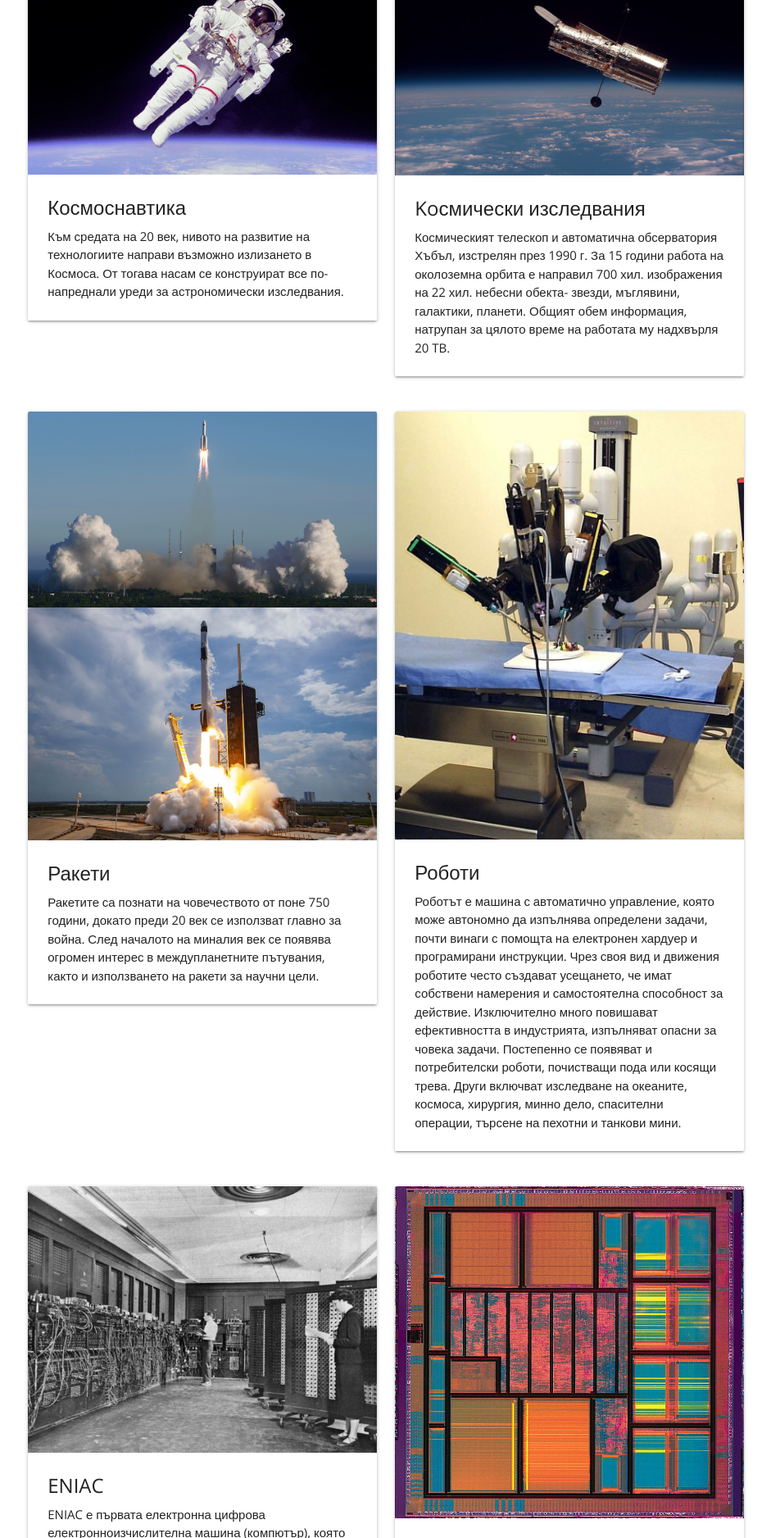
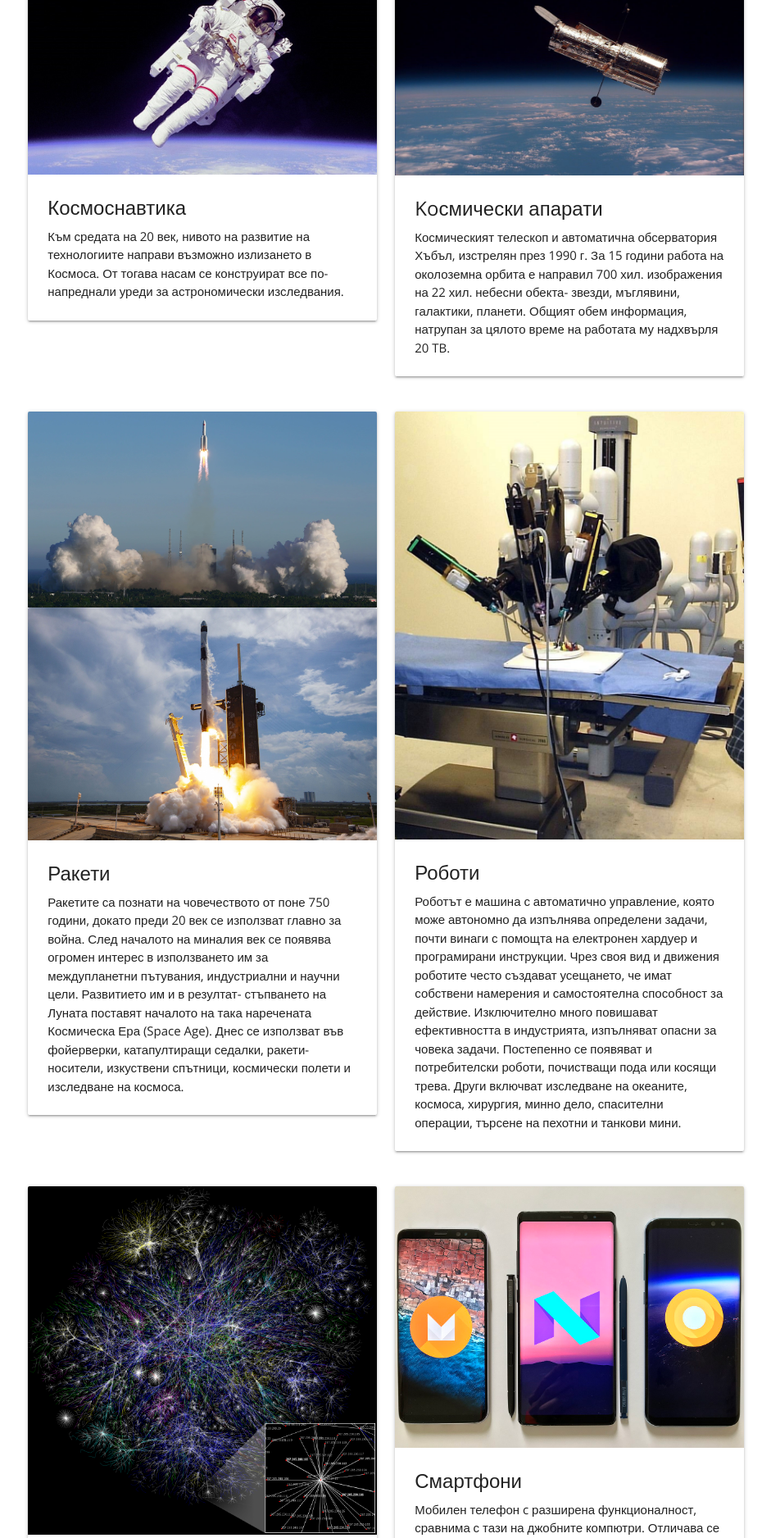
Before and after one commit to kristiyanivanovx/20-cent-tech, a PHP site: page /index.html in a window 1280 px wide. Shown: the part 716-2592 px from the top of the page at 82% size, without its empty margins (169-1110 px from the left). Run offline with PHP 8.4, Linux system fonts and the light colour scheme.

Commit message:
add content, webmanifest and overall css improvements

```diff
--- a/index.html
+++ b/index.html
@@ -10,6 +10,7 @@
 	<link href="https://fonts.googleapis.com/css2?family=Open+Sans&display=swap" rel="stylesheet">
 	<link rel="stylesheet" href="css/style.css">
 	<link type="text/css" rel="stylesheet" href="css/materialize.min.css" media="screen,projection" />
+	<link rel="manifest" href="/manifest.webmanifest">
 </head>
 
 <body>
@@ -25,13 +26,13 @@
 					<li><a href="./gallery.html">Галерия</a></li>
 				</ul>
 			</div>
+
+			<ul class="sidenav" id="mobile-demo">
+				<li><a href="#">Начало</a></li>
+				<li><a href="./about.html">За сайта</a></li>
+				<li><a href="./gallery.html">Галерия</a></li>
+			</ul>
 		</nav>
-
-		<ul class="sidenav" id="mobile-demo">
-			<li><a href="#">Начало</a></li>
-			<li><a href="./about.html">За сайта</a></li>
-			<li><a href="./gallery.html">Галерия</a></li>
-		</ul>
 		<!-- navigation end -->
 	</header>
 
@@ -64,6 +65,8 @@
 				на показ по-долу.
 			</p>
 
+			<div></div>
+
 			<!-- consmonautics -->
 
 			<div class="row">
@@ -76,8 +79,9 @@
 						</div>
 						<div class="card-content">
 							<span class="card-title">Космоснавтика</span>
-							<p>Към средата на 20 век, нивото на развитие на технологиите направи възможно излизането в
-								Космоса. От тогава насам се конструират все по-напреднали уреди за астрономически
+							<p class="content">Към средата на 20 век, нивото на развитие на технологиите направи
+								възможно излизането в Космоса.
+								От тогава насам се конструират все по-напреднали уреди за астрономически
 								изследвания.
 							</p>
 						</div>
@@ -92,8 +96,9 @@
 							<img class="materialboxed" src="./img/hubble.jpg" alt="hubble">
 						</div>
 						<div class="card-content">
-							<span class="card-title">Koсмически изследвания</span>
-							<p>Космическият телескоп и автоматична обсерватория Хъбъл, изстрелян през 1990 г. За 15
+							<span class="card-title">Koсмически апарати</span>
+							<p class="content">Космическият телескоп и автоматична обсерватория Хъбъл, изстрелян през
+								1990 г. За 15
 								години работа на околоземна орбита е направил 700 хил. изображения на 22 хил. небесни
 								обекта- звезди, мъглявини, галактики, планети. Общият обем информация, натрупан за
 								цялото време на работата му надхвърля 20 TB.
@@ -122,12 +127,14 @@
 						<!--  -->
 						<div class="card-content">
 							<span class="card-title">Ракети</span>
-							<p>Ракетите са познати на човечеството от поне 750 години, докато преди 20 век се използват
-								главно за война. След началото на миналия век се появява огромен интерес в
-								междупланетните пътувания, както и използването на ракети за научни цели.
+							<p class="content">Ракетите са познати на човечеството от поне 750 години, докато преди 20
+								век се използват
+								главно за война. След началото на миналия век се появява огромен интерес в използването им за
+								междупланетни пътувания, индустриални и научни цели.
+								Развитието им и в резултат- стъпването на Луната поставят началото на така наречената Космическа Ера (Space Age).
+								Днес се използват във фойерверки, катапултиращи седалки, ракети-носители, изкуствени спътници, космически полети и изследване на космоса.
 							</p>
 						</div>
-
 
 					</div>
 				</div>
@@ -140,10 +147,11 @@
 						</div>
 						<div class="card-content">
 							<span class="card-title">Роботи</span>
-							<p>Роботът е машина с автоматично управление, която може автономно да изпълнява определени
-								задачи, почти винаги с помощта на електронен хардуер и програмирани инструкции. Чрез
-								своя вид и движения роботите често създават усещането, че имат собствени намерения и
-								самостоятелна способност за действие.
+							<p class="content">Роботът е машина с автоматично управление, която може автономно да
+								изпълнява определени
+								задачи, почти винаги с помощта на електронен хардуер и програмирани инструкции.
+								Чрез своя вид и движения роботите често създават усещането, че имат собствени намерения
+								и самостоятелна способност за действие.
 								Изключително много повишават ефективността в индустрията, изпълняват опасни за човека
 								задачи.
 								Постепенно се появяват и потребителски роботи, почистващи пода или косящи трева. Други
@@ -157,6 +165,64 @@
 
 			</div>
 
+			<!-- internet, smartphones -->
+			<div class="row">
+
+				<div class="col s6 ">
+					<div class="card">
+
+						<div class="card-image">
+							<img class="materialboxed" src="./img/internet.jpg" alt="eniac">
+						</div>
+						<div class="card-content">
+							<span class="card-title">Интернет</span>
+							<p class="content">Това е глобална система от свързани компютърни мрежи, която обслужва
+								милиарди потребители по целия свят.
+								Предоставя много услуги като WWW, електронна поща, социални мрежи, мобилни приложения,
+								мултиплейър игри, интернет телефония и споделяне на файлове.
+								На 29 октомври 1969 година в Менло парк, Калифорния, ARPA (Advanced Research Projects
+								Agency) прави демонстрация на комуникация между компютри, посредством обмен на пакети.
+								Така два компютъра са свързани в мрежа, която впоследствие се разраства и става известна
+								под името ARPANET.
+								През следващите години тя се превръща в световна мрежа.
+								Думата Интернет се използва за първи път за описание на междумрежовото свързване в
+								единна глобална компютърна мрежа, която използва протоколния стек TCP/IP.
+								Това става в публикуваната през декември 1974 година спецификация на протокола TCP.
+								Към 2019 около 53.6% процента от човешкото население използва интенет.
+							</p>
+						</div>
+
+					</div>
+				</div>
+
+				<div class="col s6 ">
+					<div class="card">
+
+						<div class="card-image">
+							<img class="materialboxed" src="./img/smartphones.jpg" alt="microchip-diopsis">
+						</div>
+						<div class="card-content">
+							<span class="card-title">Смартфони</span>
+							<p class="content">Мобилен телефон c разширена функционалност, сравнима с тази на джобните
+								компютри.
+								Отличава се от обикновените мобилни телефони с наличието на достатъчно развита операционна
+								система.
+								Най-често тя е отворена за разработка на приложен софтуер от странични разработчици
+								(операционната система на обикновените мобилни телефони е затворена).
+								Добавянето на допълнителни приложения позволява значително да се подобрят възможностите
+								и функционалностите им в сравнение с мобилните
+								телефони. Смартфонът еволюира като съвместява функциите на пренос
+								на глас и кратки съобщения с по-разширени компютърни функции като обработка на данни, интелигентност и дисплей.
+								Шведският Ericsson е първата фирма, която през 2000 г. въвежда самата дума смартфон (smartphone) във връзка с пускането на модела си GS88.
+								iPhone на Apple се появява през 2007 г. и предлага нови дизайн и функционалности, работи с операционна система iOS. Година по-късно следва появата на ОС Android на Google.
+								20 години след появата на смартфона пазарът е нараснал до повече от 1 млрд. продажби годишно по целия свят.
+							</p>
+						</div>
+
+					</div>
+				</div>
+
+			</div>
 			<!-- integrated circuits, eniac, -->
 
 			<div class="row">
@@ -169,7 +235,8 @@
 						</div>
 						<div class="card-content">
 							<span class="card-title">ENIAC</span>
-							<p>ENIAC е първата електронна цифрова електронноизчислителна машина (компютър), която може
+							<p class="content">ENIAC е първата електронна цифрова електронно-изчислителна машина
+								(компютър), която може
 								да се препрограмира (не съхранява програмата си в паметта, не е компютър със запаметена
 								програма) и може да реши голям брой разнообразни изчислителни задачи.
 							</p>
@@ -186,7 +253,8 @@
 						</div>
 						<div class="card-content">
 							<span class="card-title">Интегрални схеми</span>
-							<p>Интегралните схеми съдържат голям брой транзистори, диоди, резистори. Без тях днешните
+							<p class="content">Интегралните схеми съдържат голям брой транзистори, диоди, резистори. Без
+								тях днешните
 								компютри (вкл. Интернет) са немислими. Намират приложение в науката, медицината,
 								производството и транспорта.
 							</p>
@@ -209,9 +277,11 @@
 						</div>
 						<div class="card-content">
 							<span class="card-title">Микропроцесори</span>
-							<p>Микропроцесорът е централен процесор. В него повечето/всички от математическите и логически операции се изпълняват от една/няколко интегрални схеми.
+							<p class="content">Микропроцесорът е централен процесор. В него повечето/всички от
+								математическите и логически операции се изпълняват от една/няколко интегрални схеми.
 								Използват се за сложни изчислителния, където задачата не е предефинирана.
-								Производителността на съвременните компютри се определя от бързодействието на интегралните схеми. Колкото по-голямо е, толкова машината е по-производителна.
+								Производителността на съвременните компютри се определя от бързодействието на
+								интегралните схеми. Колкото по-голямо е, толкова машината е по-производителна.
 								Съществуват няколко стандартни единици за измерване производителността: MIPS и FLOPS.
 							</p>
 						</div>
@@ -227,8 +297,10 @@
 						</div>
 						<div class="card-content">
 							<span class="card-title">Микроконтролери</span>
-							<p>На снимката: Intel 8742, 8-битов микроконтролер, включващ ЦП работещ с честота 12 MHz, 128 байта RAM, 2048 байта EPROM и I/O в самия чип.
-								Микроконтролерите включват в себе си не саmo ЦП, но и други компоненти. Използват се в по-специални случаи, за еднотипни и прости задачи.
+							<p class="content">На снимката: Intel 8742, 8-битов микроконтролер, включващ ЦП работещ с
+								честота 12 MHz, 128 байта RAM, 2048 байта EPROM и I/O в самия чип.
+								Микроконтролерите включват в себе си не само ЦП, но и други компоненти. Използват се в
+								по-специални случаи, за еднотипни и прости задачи.
 							</p>
 						</div>
 
```
Also changed, not shown: about.html (+8 -7 lines), css/style.css (+58 -30 lines), gallery.html (+12 -9 lines), img/icons/logo-128x128.png (added), img/icons/logo-144x144.png (added), img/icons/logo-152x152.png (added), img/icons/logo-192x192.png (added), img/icons/logo-200x200.png (added), img/icons/logo-384x384.png (added), img/icons/logo-512x512.png (added), img/icons/logo-72x72.png (added), img/icons/logo-96x96.png (added), img/internet.jpg (added), img/logo64px.png (deleted), 2 more files.
